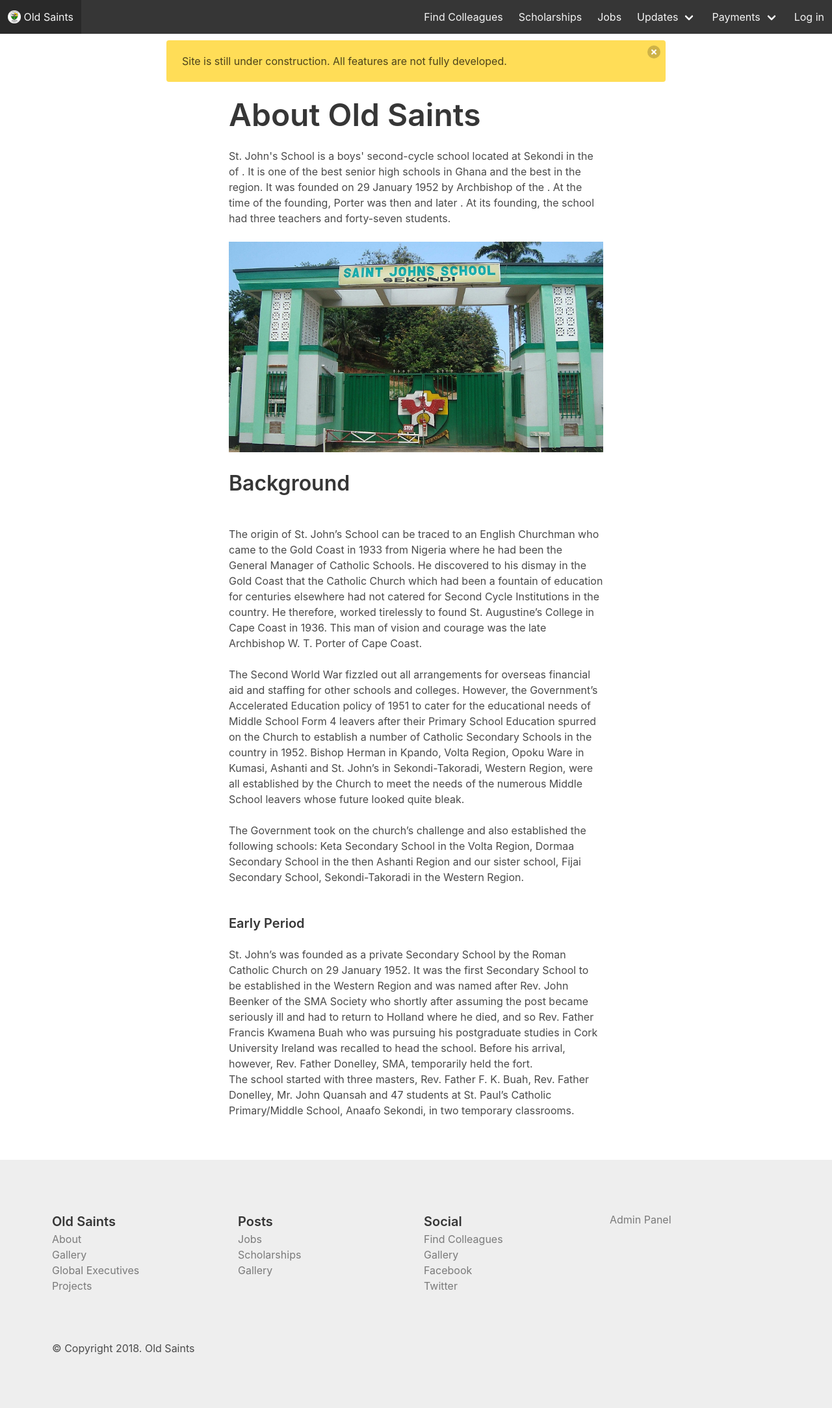
After one commit to blackmann/old_saints, a Django app: page /about/ in a window 1280 px wide. The commit adds this page. Shown: the whole page at 65% size. Run offline with Django 3.2, Linux system fonts and the light colour scheme; some libraries are stand-ins or nearby versions.

Commit message:
About page added

```diff
--- /dev/null
+++ b/web/templates/web/about.html
@@ -0,0 +1,46 @@
+{% extends "web/base.html" %} {% load static %} {% block main_title %} About {% endblock main_title %} {% block content %}
+<div class="centered-div">
+    <p class="title is-1">About Old Saints</p>
+    <p>St. John's School is a boys' second-cycle school located at Sekondi in the of . It is one of the best senior high schools
+        in Ghana and the best in the region. It was founded on 29 January 1952 by Archbishop of the . At the time of the
+        founding, Porter was then and later . At its founding, the school had three teachers and forty-seven students.</p>
+        <br>
+
+        <img src="{% static '/web/images/oldsaints-gate.jpg' %}" alt="">
+
+        <br><br>
+    <p class="title is-3">Background</p>
+    <br>
+    <p>The origin of St. John’s School can be traced to an English Churchman who came to the Gold Coast in 1933 from Nigeria
+        where he had been the General Manager of Catholic Schools. He discovered to his dismay in the Gold Coast that the
+        Catholic Church which had been a fountain of education for centuries elsewhere had not catered for Second Cycle Institutions
+        in the country. He therefore, worked tirelessly to found St. Augustine’s College in Cape Coast in 1936. This man
+        of vision and courage was the late Archbishop W. T. Porter of Cape Coast.</p>
+        <br>
+
+    <p>The Second World War fizzled out all arrangements for overseas financial aid and staffing for other schools and colleges.
+        However, the Government’s Accelerated Education policy of 1951 to cater for the educational needs of Middle School
+        Form 4 leavers after their Primary School Education spurred on the Church to establish a number of Catholic Secondary
+        Schools in the country in 1952. Bishop Herman in Kpando, Volta Region, Opoku Ware in Kumasi, Ashanti and St. John’s
+        in Sekondi-Takoradi, Western Region, were all established by the Church to meet the needs of the numerous Middle
+        School leavers whose future looked quite bleak.</p>
+        <br>
+
+    <p>The Government took on the church’s challenge and also established the following schools: Keta Secondary School in the
+        Volta Region, Dormaa Secondary School in the then Ashanti Region and our sister school, Fijai Secondary School, Sekondi-Takoradi
+        in the Western Region.</p>
+        <br><br>
+
+    <p class="title is-5">Early Period</p>
+
+    <p>St. John’s was founded as a private Secondary School by the Roman Catholic Church on 29 January 1952. It was the first
+        Secondary School to be established in the Western Region and was named after Rev. John Beenker of the SMA Society
+        who shortly after assuming the post became seriously ill and had to return to Holland where he died, and so Rev.
+        Father Francis Kwamena Buah who was pursuing his postgraduate studies in Cork University Ireland was recalled to
+        head the school. Before his arrival, however, Rev. Father Donelley, SMA, temporarily held the fort.</p>
+
+    <p>The school started with three masters, Rev. Father F. K. Buah, Rev. Father Donelley, Mr. John Quansah and 47 students
+        at St. Paul’s Catholic Primary/Middle School, Anaafo Sekondi, in two temporary classrooms.</p>
+</div>
+
+{% endblock content %}
--- a/web/templates/web/base.html
+++ b/web/templates/web/base.html
@@ -109,7 +109,7 @@
                 <h4 class="is-size-5 has-text-weight-semibold  has-text-grey-darker">Old Saints</h4>
                 <ul>
                     <li>
-                        <a href="" class="has-text-grey">About</a>
+                        <a href="{% url 'web:about' %}" class="has-text-grey">About</a>
                     </li>
                     <li>
                         <a href="" class="has-text-grey">Gallery</a>
--- a/web/urls.py
+++ b/web/urls.py
@@ -15,7 +15,8 @@ urlpatterns = [
     url(r'^scholarships/$', views.scholarships, name="scholarships"),
     url(r'^scholarship/create/$', views.create_scholarship, name="create_scholarship_post"),
     url(r'^find-mate/$', views.find_mate, name="find_mate",),
-    url(r'^scholarships/(?P<scholarship_id>\d+)/$', views.scholarship_detail, name="scholarship_detail")
+    url(r'^scholarships/(?P<scholarship_id>\d+)/$', views.scholarship_detail, name="scholarship_detail"),
+    url(r'^about/$', views.about, name="about"),
 ]
 
 app_name = 'web'
--- a/web/views.py
+++ b/web/views.py
@@ -284,3 +284,8 @@ def scholarship_detail(request, scholarship_id):
     }
 
     return render(request, 'web/scholarship_detail.html', context)
+
+
+def about(request):
+
+    return render(request, "web/about.html")
```
Also changed, not shown: web/static/web/images/oldsaints-gate.jpg (added).
